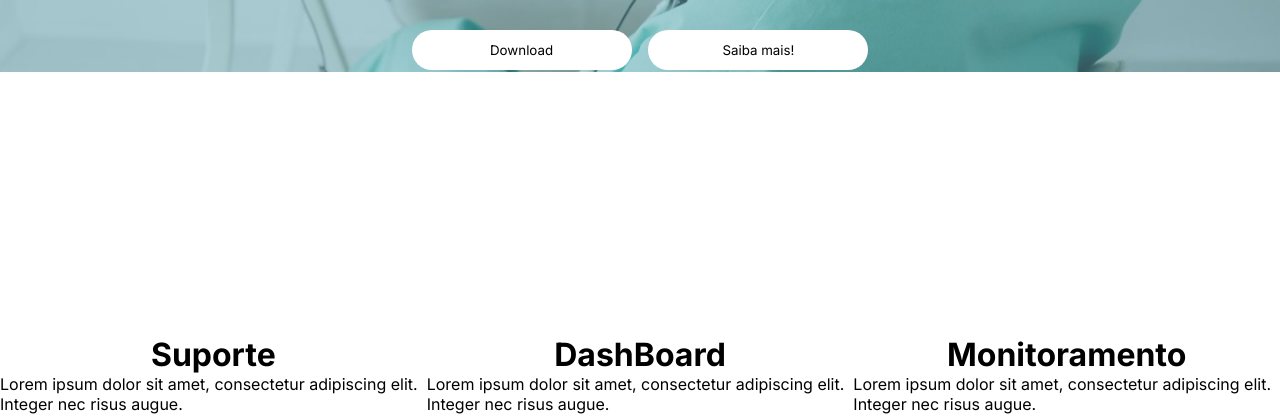
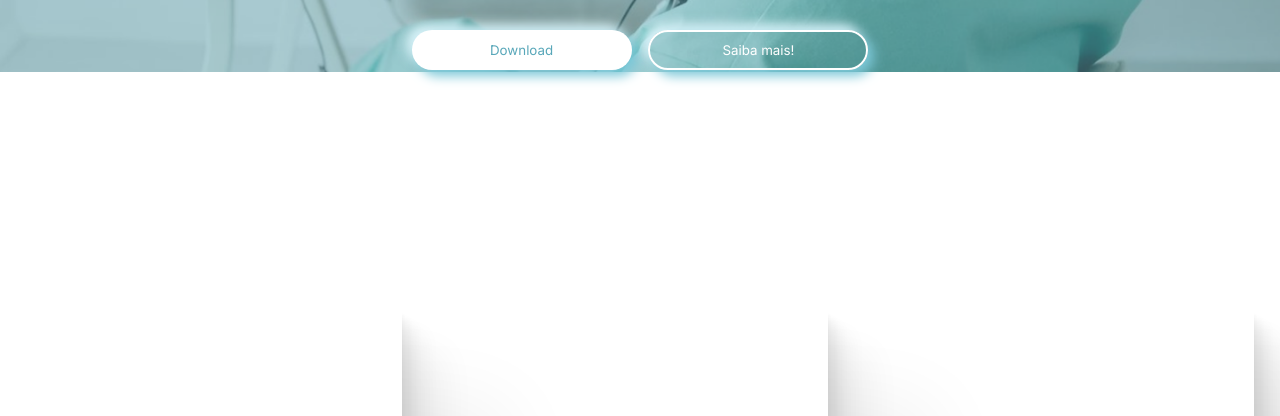
Before and after one commit to LifeLine-2ADSA/Site-Institucional, a plain HTML site: page SiteInstitucional/index.html in a window 1280 px wide. Shown: the part 536-952 px from the top of the page. Drawn offline with Linux system fonts and the light colour scheme.

Commit message:
Atualização de botões da home e estilização dos blocos

```diff
--- a/SiteInstitucional/css/style.css
+++ b/SiteInstitucional/css/style.css
@@ -1,15 +1,28 @@
-@import url('https://fonts.googleapis.com/css2?family=Inter:wght@100..900&display=swap');
+@import url("https://fonts.googleapis.com/css2?family=Inter:wght@100..900&display=swap");
 
-*{
+* {
   font-family: "Inter", sans-serif;
   scroll-behavior: smooth;
   margin: 0;
   padding: 0;
-    /* background-image: url("../assets/images/image\ 1.png"); */
+}
+
+*::-webkit-scrollbar {
+    width: 8px;
+  }
+
+  *::-webkit-scrollbar-track {
+    background-color: 3px solid rgba(255, 255, 255, 0.441);
+  }
+
+  *::-webkit-scrollbar-thumb {
+    background-color: #33919a;
+    border-radius: 40px;
+    /* border: 3px solid rgba(255, 255, 255); */
   }
 
 /* Inicio da estilização da header */
-.bemvindo{
+.bemvindo {
   background-image: url("../assets/images/image\ 1.png");
   background-repeat: no-repeat;
   background-size: contain;
@@ -17,7 +30,7 @@ position: relative;
   height: 711px;
 }
 
-.header{
+.header {
   display: flex;
   justify-content: space-around;
   background-color: transparent;
@@ -25,20 +38,20 @@ height: 711px;
   color: rgb(255, 255, 255);
 }
 
-.logoHeader{
+.logoHeader {
   display: flex;
   color: rgb(255, 255, 255);
 }
 
-.logoHeader h1{
+.logoHeader h1 {
   align-self: center;
 }
 
-#imagemLogo{
+#imagemLogo {
   width: 100px;
 }
 
-.itensHeader{
+.itensHeader {
   display: flex;
   gap: 20px;
   list-style: none;
@@ -49,7 +62,7 @@ height: 711px;
 
 /* Inicio da estilização da home */
 
-.containerHome{
+.containerHome {
   display: flex;
   justify-content: center;
   align-items: center;
@@ -59,11 +72,10 @@ height: 711px;
   font-size: 60px;
 }
 
-.containerHome .subtituloHome{
+.containerHome .subtituloHome {
   font-size: 20px;
   font-weight: 10px;
   padding-top: 20px;
-
 }
 
 .containerHome .botoesHome .botao{
@@ -73,20 +85,53 @@ height: 711px;
   border: 0;
   border-radius: 20px;
   cursor: pointer;
-
+  color: #58a7b9;
+  box-shadow: 6px 6px 12px #7bc7d7, -6px -6px 12px #dcf4fa;
+  transition: all 0.3s;
 }
 
-.blocos{
+.containerHome .botoesHome .botao:hover{
+        --edge-light: rgb(77, 143, 143);
+        text-shadow: 0px 0px 10px var(--text-light);
+        box-shadow: inset 0.4px 1px 4px var(--edge-light),
+          2px 4px 8px hsla(182, 26%, 70%, 0.295);
+        transform: scale(1.1);
+}
+
+.containerHome .botoesHome .botao:active{
+color: #99c3cf;
+box-shadow: inset 4px 4px 12px #97bdcd;
+}
+
+.containerHome .botoesHome #botaoTransparente{
+    background-color: transparent;
+    border: 2px solid #fff;
+    color: #fff;
+}
+
+.blocos {
   display: flex;
   justify-content: center;
   align-items: center;
+  height: 300px;
+  flex-direction: row;
+  gap: 50px;
+  padding: 2%;
 }
 
-.blocos .bloco{
+.blocos .bloco {
   display: flex;
   align-items: center;
   justify-content: center;
   flex-direction: column;
+  border: 2px;
+  height: 400px;
+  box-shadow: 2.8px 2.8px 2.2px rgba(0, 0, 0, 0.02),
+    6.7px 6.7px 5.3px rgba(0, 0, 0, 0.028),
+    12.5px 12.5px 10px rgba(0, 0, 0, 0.035),
+    22.3px 22.3px 17.9px rgba(0, 0, 0, 0.042),
+    41.8px 41.8px 33.4px rgba(0, 0, 0, 0.05),
+    100px 100px 80px rgba(0, 0, 0, 0.07);
 }
 
 /* Fim da estilização da home */
--- a/SiteInstitucional/index.html
+++ b/SiteInstitucional/index.html
@@ -15,7 +15,7 @@
         <h1>LifeLine</h1>
       </div>
         <ul class="itensHeader">
-            <li>HOME</li>
+            <li ref="login.html">HOME</li>
             <li>SOBRE NÓS</li>
             <li>CONTATOS</li>
             <li>LOGIN</li>
@@ -28,19 +28,22 @@
   <span class="subtituloHome">Otimize o seu <b>atendimento</b> direto da sua casa</span>
   <div class="botoesHome">
       <button class="botao">Download</button>
-      <button class="botao">Saiba mais!</button>
+      <button class="botao" id="botaoTransparente">Saiba mais!</button>
   </div>
 </div>
 <div class="blocos">
   <div class="bloco">
+    <img src="./assets/images/User.svg">
       <h1 class="tituloBloco">Suporte</h1>
       Lorem ipsum dolor sit amet, consectetur adipiscing elit. Integer nec risus augue.
   </div>
   <div class="bloco">
+    <img src="./assets/images/ChartLineUp.svg">
       <h1 class="tituloBloco">DashBoard</h1>
       Lorem ipsum dolor sit amet, consectetur adipiscing elit. Integer nec risus augue.
   </div>
   <div class="bloco">
+    <img src="./assets/images/DesktopTower.svg">
       <h1 class="tituloBloco">Monitoramento</h1>
       Lorem ipsum dolor sit amet, consectetur adipiscing elit. Integer nec risus augue.
   </div>
```
Lines whose indentation alone changed are shown as unchanged.
